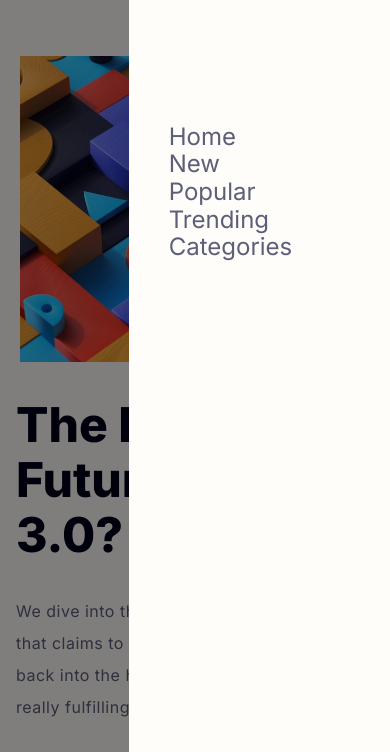
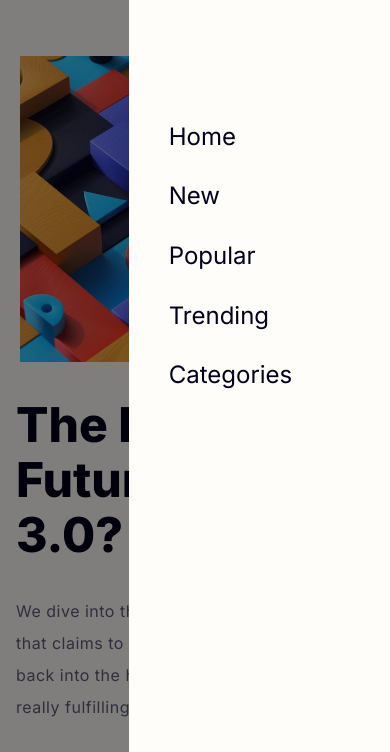
Before and after one commit to chheangg/news-homepage-web3, a website built with webpack: page src/index.html in a window 390 px wide. Both pictures are taken after a click on the button "Open nav". Shown: the part 62-814 px from the top of the page. Built offline with nearby package versions, Linux system fonts and the light colour scheme.

Commit message:
Fix nav-list spacing and color in mobile view

```diff
--- a/src/styles/styles.scss
+++ b/src/styles/styles.scss
@@ -272,7 +272,12 @@ hr {
       display: block;
     }
 
+    li {
+      margin-bottom: 2rem;
+    }
+
     li a {
+      color:hsl(240, 100%, 5%);
       font-size: 1.5rem;
     }
   }
```
Also changed, not shown: dist/main.bundle.js.
